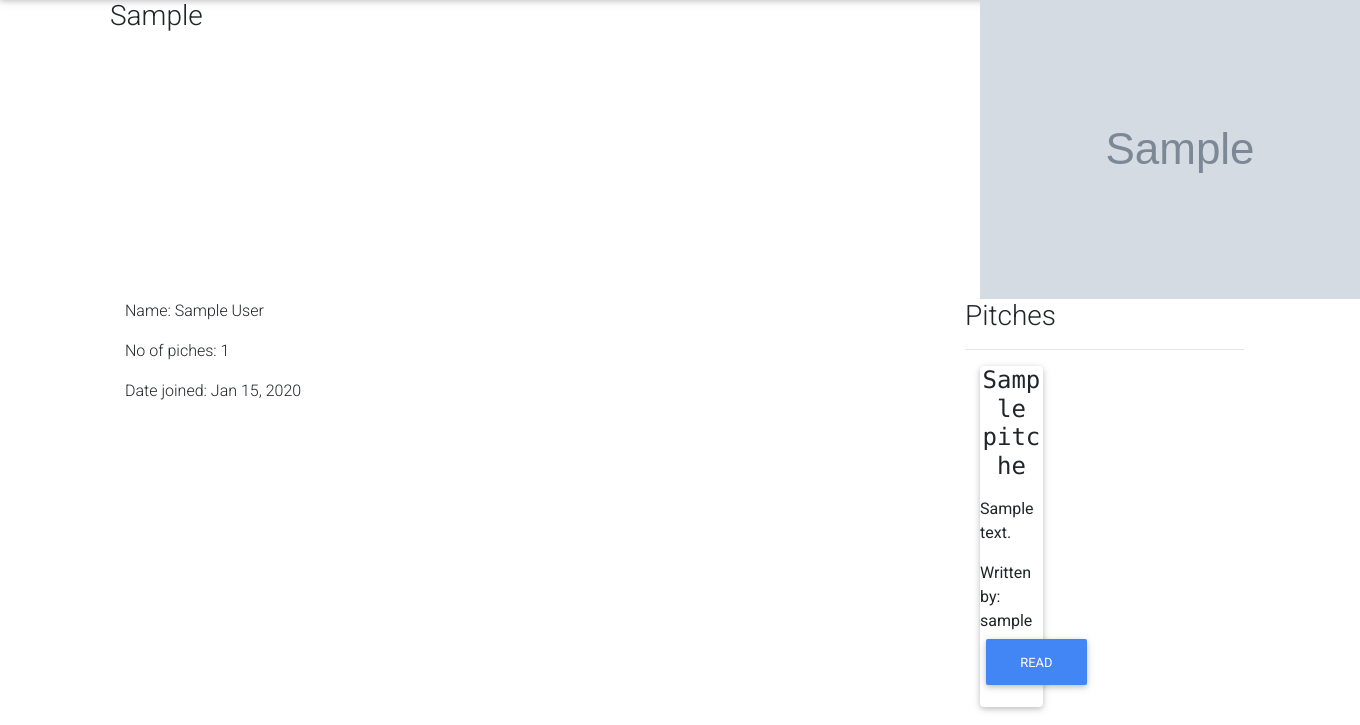
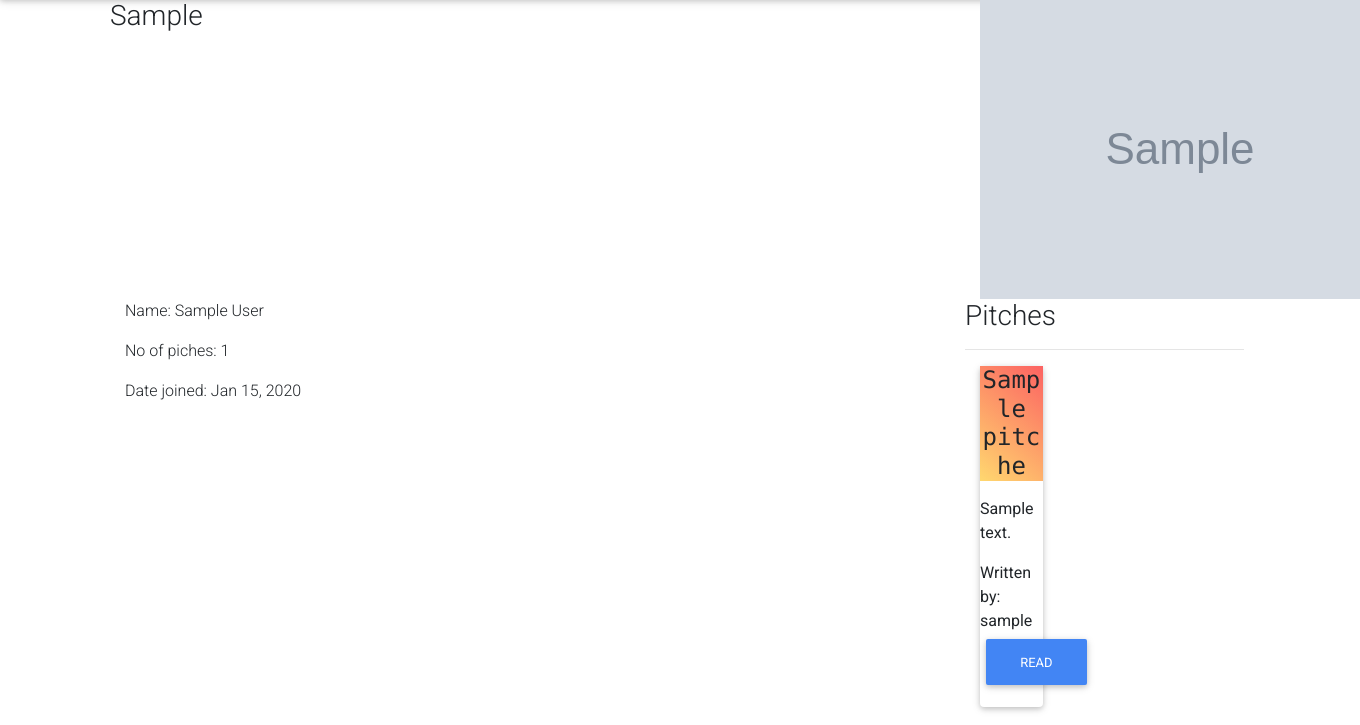
Before and after one commit to NgugiMuthoni/Pitchapp, a Flask app: a page that uses app/templates/macros.html in a window 1360 px wide; the page is wider, and only the part inside the window is pictured. Shown: the part 75-800 px from the top of that part. Run offline with Flask 2, Linux system fonts and the light colour scheme; a user stored in the database is signed in; tables that the repository leaves empty hold one stand-in row (values such as "Sample post"); grey boxes marked "Sample" are stand-in pictures; some libraries are stand-ins or nearby versions.

Commit message:
--- Auto-Git Commit ---

```diff
--- a/app/templates/interview_pitches.html
+++ b/app/templates/interview_pitches.html
@@ -6,7 +6,7 @@
 <div class="jumbotron text-center" style="background-color: black; color:green ; padding: 100px 25px; font-family: 'Indie Flower', cursive;">
     <h1>Interview Pitches</h1>
 </div>
-<div class="container" style="font-family: 'Indie+Flower', cursive;">
+<div class="container-fluid" style="font-family: 'Indie+Flower', cursive;">
     <hr>
     <div class="row">
         {{macro.displayPitches(pitches)}}
--- a/app/templates/macros.html
+++ b/app/templates/macros.html
@@ -2,7 +2,7 @@
     {%for pitch in pitches_list%}
         <div class="col-xs-12 col-sm-4 col-md-4 col-lg-4 review-card">
             <div class="card">
-                <h4 class="card-header-title mb-3 text-monospace text-center">{{pitch.pitch_title}}</h4>
+                <h4 class="card-header-title mb-3 text-monospace text-center peach-gradient">{{pitch.pitch_title}}</h4>
                 <p>{{pitch.pitch_content| truncate(100)}}</p>
                 <p>Written by:  {{pitch.user.username}} <a href="/pitch/{{pitch.id}}" class="btn btn-primary pull-right">Read</a> </p>
             </div>
```
